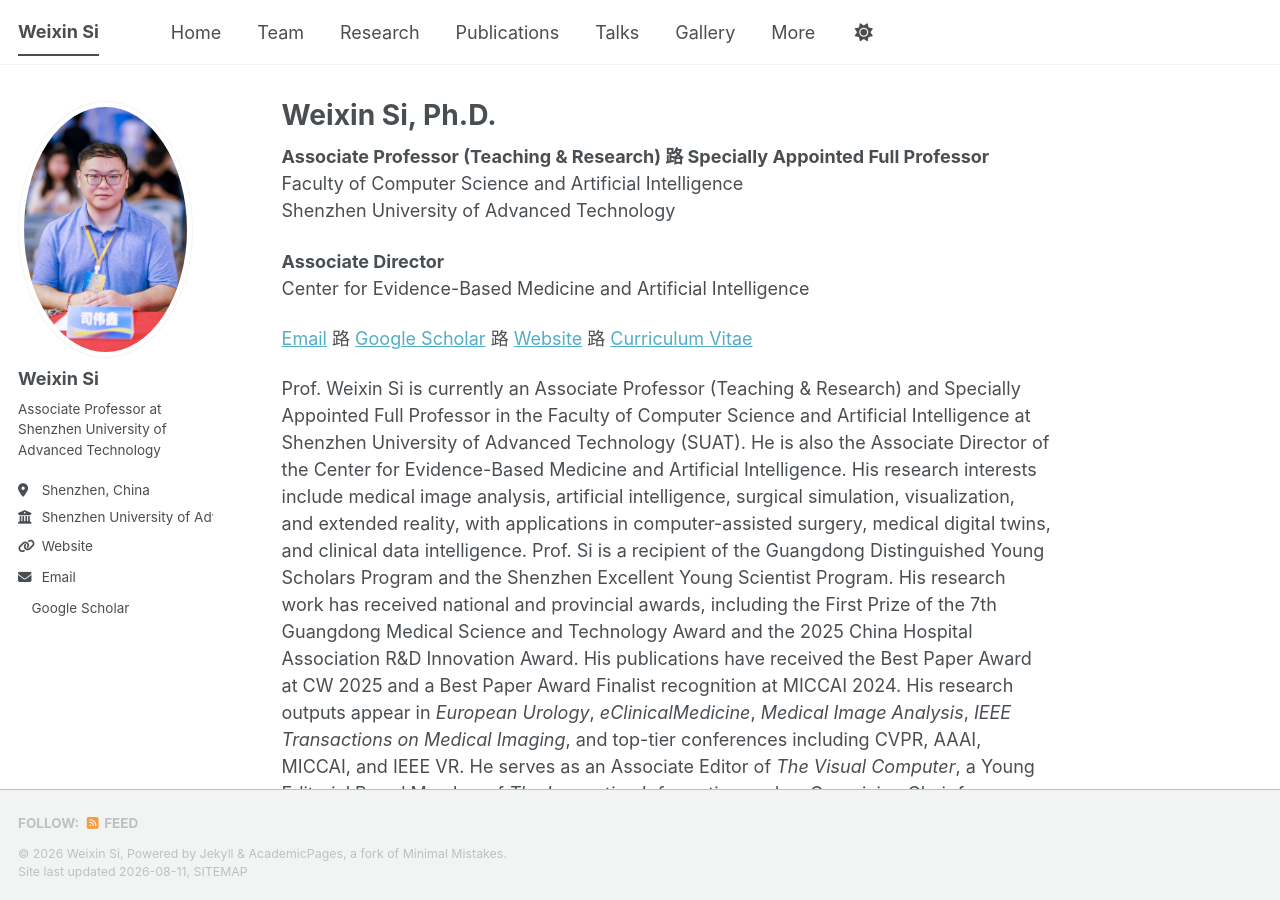
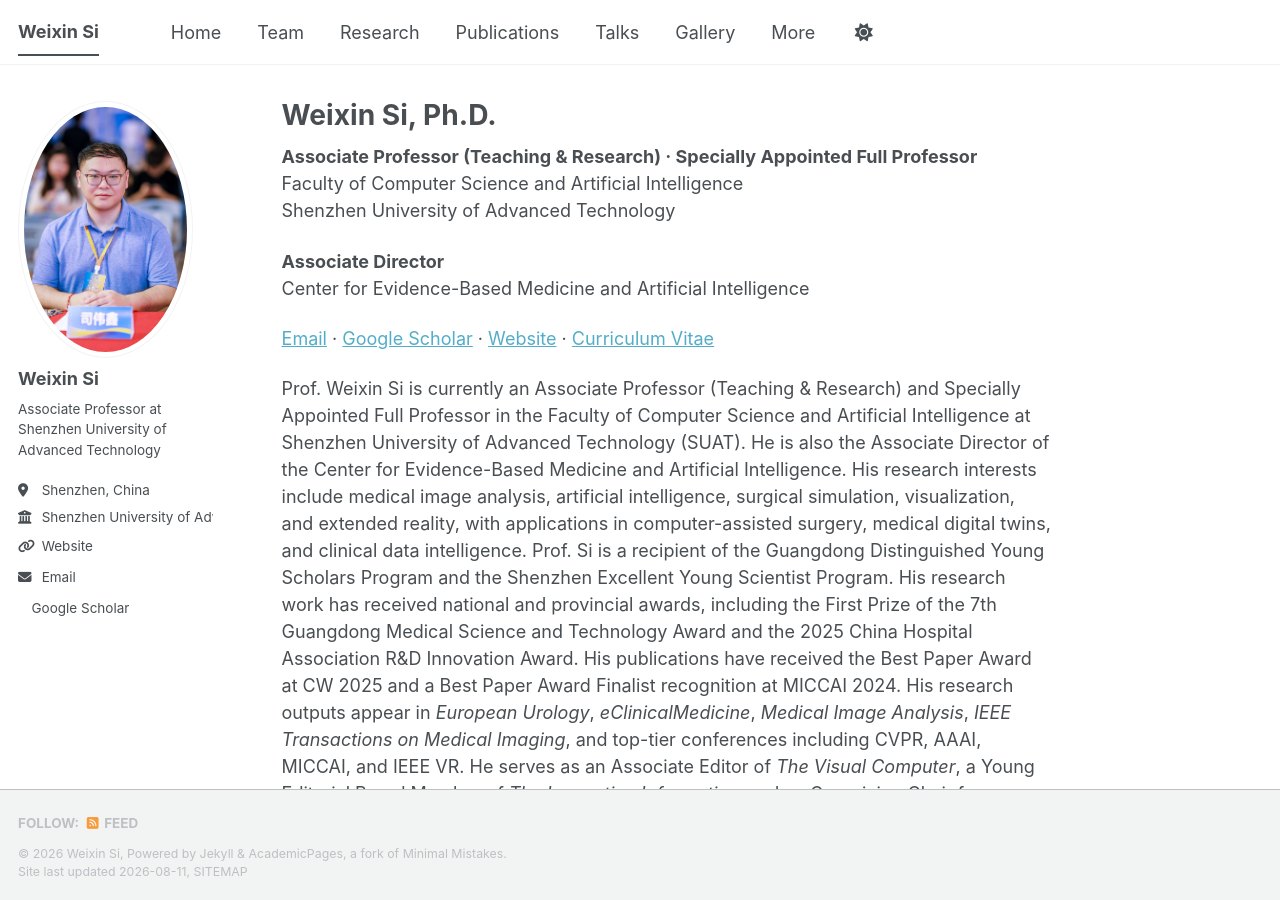
Before and after one commit to WeixinSi/weixinsi.github.io, a Jekyll site: the page built from _pages/about.md, in a window 1280 px wide and 900 px high. Built offline with Jekyll 4.4.1, drawn with Linux system fonts in a browser that asks for light colours; a style sheet for code colours, icons or effects is not loaded.

Commit message:
fix: correct homepage link separators

```diff
--- a/_pages/about.md
+++ b/_pages/about.md
@@ -7,17 +7,14 @@ redirect_from:
   - /about.html
 ---
 
-**Associate Professor (Teaching & Research) 路 Specially Appointed Full Professor**<br>
+**Associate Professor (Teaching & Research) · Specially Appointed Full Professor**<br>
 Faculty of Computer Science and Artificial Intelligence<br>
 Shenzhen University of Advanced Technology
 
 **Associate Director**<br>
 Center for Evidence-Based Medicine and Artificial Intelligence
 
-[Email](mailto:siweixin@suat-sz.edu.cn) 路
-[Google Scholar](https://scholar.google.com/citations?user=E4efwTgAAAAJ) 路
-[Website](https://csce.suat-sz.edu.cn/info/1011/1311.htm) 路
-[Curriculum Vitae](/files/weixin-si-cv.pdf)
+[Email](mailto:siweixin@suat-sz.edu.cn) · [Google Scholar](https://scholar.google.com/citations?user=E4efwTgAAAAJ) · [Website](https://csce.suat-sz.edu.cn/info/1011/1311.htm) · [Curriculum Vitae](/files/weixin-si-cv.pdf)
 
 Prof. Weixin Si is currently an Associate Professor (Teaching & Research)
 and Specially Appointed Full Professor in the Faculty of Computer Science
```
